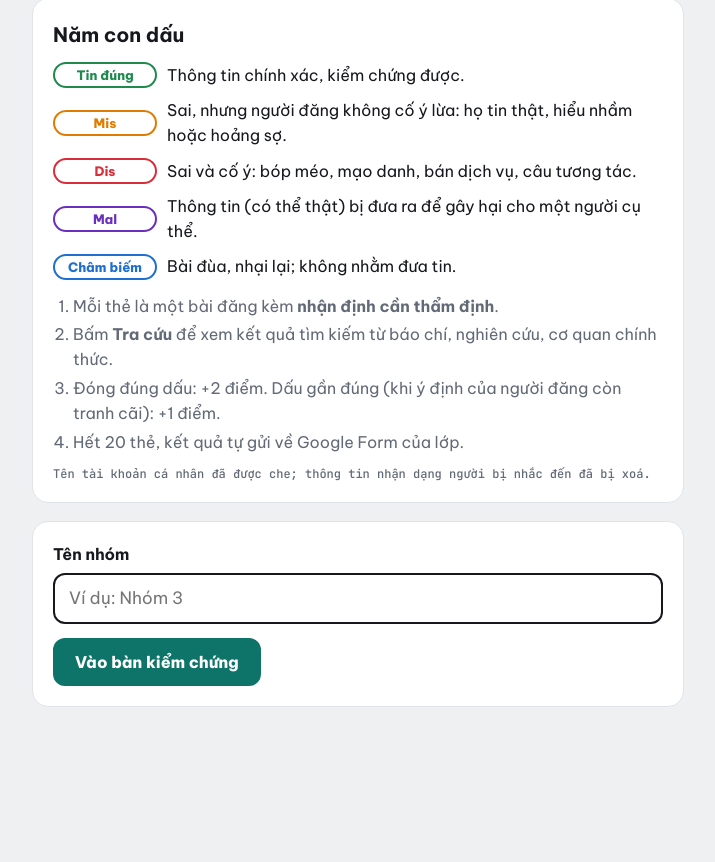
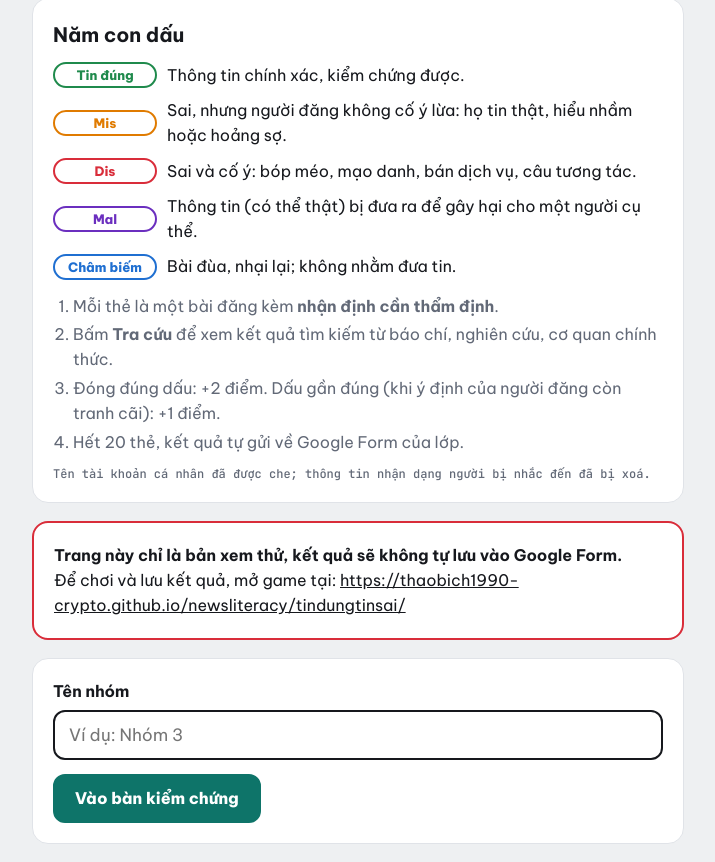
Before and after one commit to thaobich1990-crypto/newsliteracy, a plain HTML site: page tindungtinsai/index.html in a window 1280 px wide. Shown: the part 397-1259 px from the top of the page, without its empty margins (282-997 px from the left). Before the commit the page ends 1122 px from the top, so only its background shows below. Drawn offline with Linux system fonts and the light colour scheme.

Commit message:
Cảnh báo khi mở game ngoài GitHub Pages

```diff
--- a/tindungtinsai/index.html
+++ b/tindungtinsai/index.html
@@ -270,6 +270,7 @@ label{display:block;font-weight:700;margin:0 0 6px}
    </ol>
    <p class="sub" style="margin:12px 0 0">Tên tài khoản cá nhân đã được che; thông tin nhận dạng người bị nhắc đến đã bị xoá.</p>
   </div>
+  <div class="panel hidden" id="hostWarn" style="border:2px solid var(--red)"><b>Trang này chỉ là bản xem thử, kết quả sẽ không tự lưu vào Google Form.</b><br>Để chơi và lưu kết quả, mở game tại: <a href="https://thaobich1990-crypto.github.io/newsliteracy/tindungtinsai/" target="_blank" rel="noopener" style="overflow-wrap:anywhere">https://thaobich1990-crypto.github.io/newsliteracy/tindungtinsai/</a></div>
   <form class="panel" id="f" autocomplete="off">
    <label for="teamName">Tên nhóm</label>
    <input class="field" id="teamName" maxlength="40" placeholder="Ví dụ: Nhóm 3" required>
@@ -703,6 +704,7 @@ document.addEventListener("keydown",e=>{
  else if((e.key==="t"||e.key==="T")&&!st.picks[st.i]){openSheet();e.preventDefault()}
  else if(e.key==="Enter"&&st.picks[st.i]&&!["BUTTON","A"].includes(e.target.tagName)){next();e.preventDefault()}
 });
+if(!/github\.io$/.test(location.hostname))$("hostWarn").classList.remove("hidden");
 const saved=load();
 if(saved){$("resume").classList.remove("hidden");$("resume").textContent=saved.end?"Xem lại kết quả của "+saved.team:"Chơi tiếp lượt của "+saved.team}
 }
```
